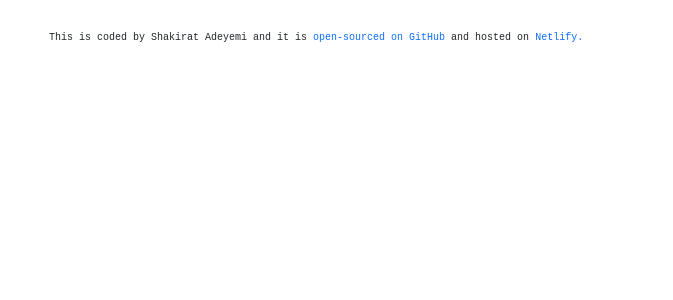
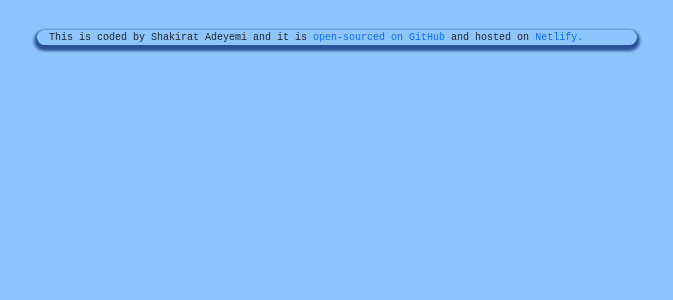
Before and after one commit to shakiratkemi/my-app, a React (Create React App) app: page / in a window 1280 px wide. Shown: the top 300 px of the page, without its empty margins (303-976 px from the left). Built offline with nearby package versions, Linux system fonts and the light colour scheme; no server answers; a web font is replaced by a local one.

Commit message:
Updating the app

```diff
--- a/src/App.css
+++ b/src/App.css
@@ -11,3 +11,14 @@
 .App footer a {
   text-decoration: none;
 }
+
+.container {
+  border-radius: 20px;
+  box-shadow: 0 3px 3px 3px #2a5298;
+}
+
+@media (max-width: 600px) {
+  .footer {
+    font-size: 12px;
+  }
+}
--- a/src/Weather.css
+++ b/src/Weather.css
@@ -1,5 +1,4 @@
 .Weather {
-  border: 1px solid #dadde1;
   font-family: Arial, sans-serif;
   color: rgb(135, 135, 135);
   padding: 14px;
--- a/src/WeatherForecast.css
+++ b/src/WeatherForecast.css
@@ -1,6 +1,8 @@
 .WeatherForecast {
   text-align: center;
-  color: gainsboro;
+  color: #2a5298;
+  font-weight: bold;
+  margin-top: 20px;
 }
 
 .temperature-min {
--- a/src/WeatherForecast.js
+++ b/src/WeatherForecast.js
@@ -30,7 +30,7 @@ export default function WeatherForecast(props) {
       <div className="WeatherForecast">
         <div className="row">
           {forecast.map(function (dailyForecast, index) {
-            if (index < 6) {
+            if (index < 5) {
               return (
                 <div className="col" key={index}>
                   <WeatherForecastDay data={dailyForecast} />
--- a/src/WeatherIcon.js
+++ b/src/WeatherIcon.js
@@ -26,7 +26,7 @@ export default function WeatherIcon(props) {
   return (
     <ReactAnimatedWeather
       icon={codeMapping[props.code]}
-      color="#ffefcc"
+      color="#d299c2"
       size={props.size}
       animate={true}
     />
--- a/src/index.css
+++ b/src/index.css
@@ -5,4 +5,5 @@
   margin: 0;
   padding: 0;
   font-family: "Red Hat Mono", monospace;
+  background: #8ec5fc;
 }
```
